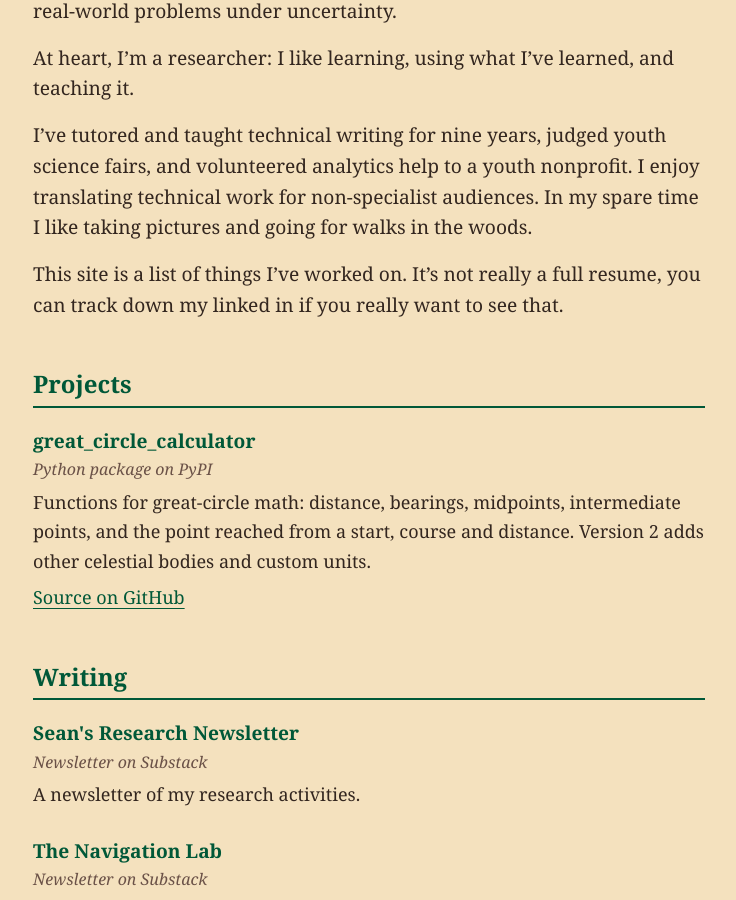
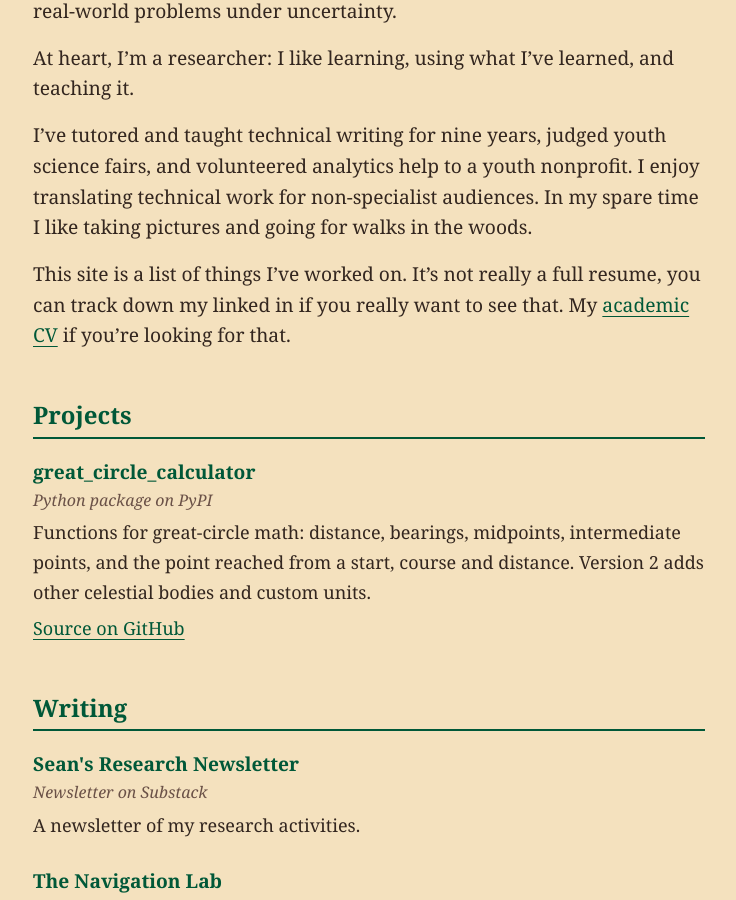
Before and after one commit to seangrogan/seangrogan.github.io, a Jekyll site: the page built from index.md, in a window 1280 px wide and 900 px high, scrolled down 418 px. Shown: the whole window, without its empty margins (271-1007 px from the left). Built offline with Jekyll 4.4.1, drawn with Linux system fonts in a browser that asks for light colours.

Commit message:
Update index.md to include academic CV link
Added a link to the academic CV in the index.

```diff
--- a/index.md
+++ b/index.md
@@ -10,4 +10,4 @@ At heart, I'm a researcher: I like learning, using what I've learned, and teachi
 
 I've tutored and taught technical writing for nine years, judged youth science fairs, and volunteered analytics help to a youth nonprofit. I enjoy translating technical work for non-specialist audiences. In my spare time I like taking pictures and going for walks in the woods.
 
-This site is a list of things I've worked on. It's not really a full resume, you can track down my linked in if you really want to see that.
+This site is a list of things I've worked on. It's not really a full resume, you can track down my linked in if you really want to see that. My [academic CV](./files/sean_grogan_cv.pdf) if you're looking for that.
```
